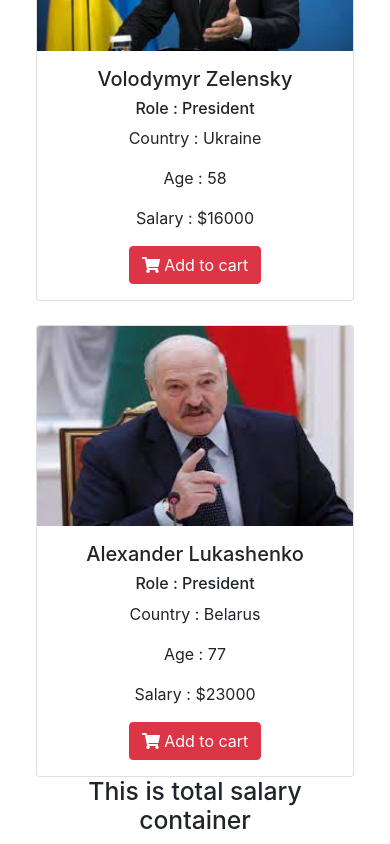
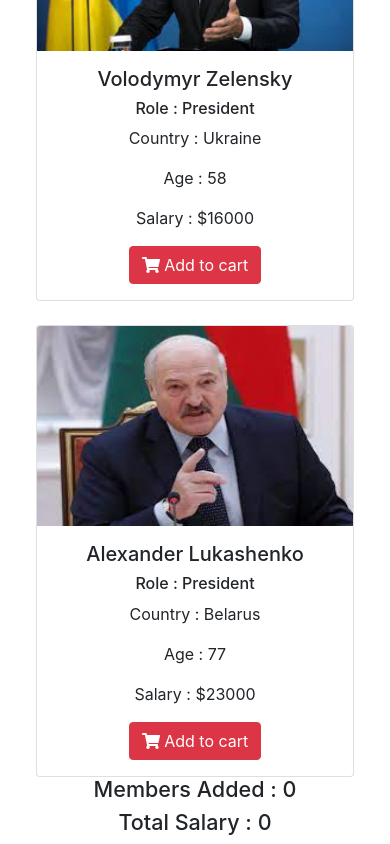
Before and after one commit to dmr-911/NATO-alliance-bootstrap-cli, a React (Create React App) app: page / in a window 390 px wide. Shown: the part 3989-4833 px from the top of the page. Built offline with nearby package versions, Linux system fonts and the light colour scheme.

Commit message:
cart and batch file added

```diff
--- /dev/null
+++ b/src/components/Batch/Batch.js
@@ -0,0 +1,18 @@
+import React from 'react';
+
+const Batch = (props) => {
+    const { member } = props;
+    const { name, img } = member;
+    return (
+      <div className="row">
+        <div className="col-6">
+          <img className="img-fluid" src={img} alt="" />
+        </div>
+        <div className="col-6">
+          <h4>{name}</h4>
+        </div>
+      </div>
+    );
+};
+
+export default Batch;
--- /dev/null
+++ b/src/components/Cart/Cart.js
@@ -0,0 +1,23 @@
+import React from 'react';
+import Batch from '../Batch/Batch';
+
+const Cart = (props) => {
+    const { members } = props;
+
+
+    const reducer = (previous, current) => previous + current.salary;
+    const totalSalary = members.reduce(reducer,0)
+    return (
+        <div>
+            <h4>Members Added : {members.length}</h4>
+            <h4>Total Salary : {totalSalary}</h4>
+            {
+                members.map(member => <Batch
+                    member={member}
+                ></Batch>)
+            }
+        </div>
+    );
+};
+
+export default Cart;
--- a/src/components/Member/Member.js
+++ b/src/components/Member/Member.js
@@ -6,7 +6,7 @@ import './Member.css';
 const Member = (props) => {
     const { member } = props;
     const { name, country, role, salary, img, age } = member;
-    console.log(member);
+    // console.log(member);
     const cart = <FontAwesomeIcon icon={faShoppingCart} />;
     return (
       <div className="col">
@@ -18,7 +18,7 @@ const Member = (props) => {
             <p className="card-text">Country : {country}</p>
             <p className="card-text">Age : {age}</p>
             <p className="card-text">Salary : ${salary}</p>
-            <button type="button" class="btn btn-danger">
+            <button onClick={()=>props.handleAddToCart(member)} type="button" className="btn btn-danger">
                         {cart} Add to cart
             </button>
           </div>
--- a/src/components/Members/Members.js
+++ b/src/components/Members/Members.js
@@ -1,24 +1,39 @@
 import React, { useEffect, useState } from 'react';
+import Cart from '../Cart/Cart';
 import Member from '../Member/Member';
 
 const Members = () => {
     const [members, setMembers] = useState([]);
+    const [newMembers, setNewMembers] = useState([]);
+
     useEffect(() => {
         fetch('./members.JSON')
             .then(res => res.json())
             .then(data => setMembers(data));
-    },[])
+    }, []);
+
+    const handleAddToCart = member => {
+        const newMember = [...newMembers, member];
+        setNewMembers(newMember);
+    }
+
     return (
       <div className="container row mx-auto">
-        <div className="col-md-10">
+        <div className="col-md-9">
         <div className="row row-cols-1 row-cols-md-3 g-4">
             {members.map((member) => (
-                <Member key={member.country} member={member}></Member>
+                <Member
+                    key={member.country}
+                    member={member}
+                    handleAddToCart={handleAddToCart}
+                ></Member>
             ))}
           </div>
         </div>
-        <div className="col-md-2">
-          <h2>This is total salary container</h2>
+        <div className="col-md-3">
+                <Cart
+                    members={newMembers}
+                ></Cart>
         </div>
       </div>
     );
```
Also changed, not shown: src/components/Batch/Batch.css (added), src/components/Cart/Cart.css (added).
